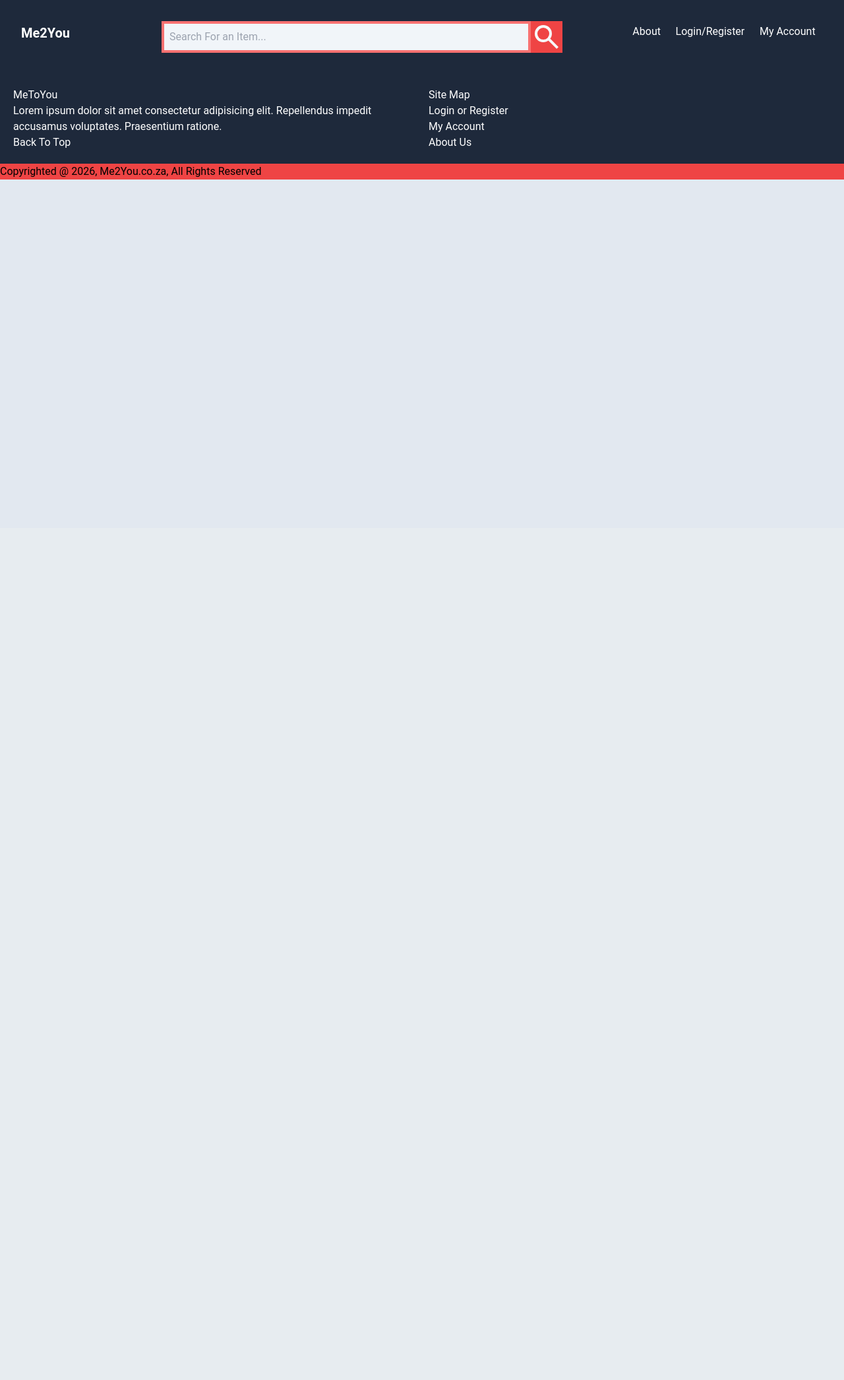
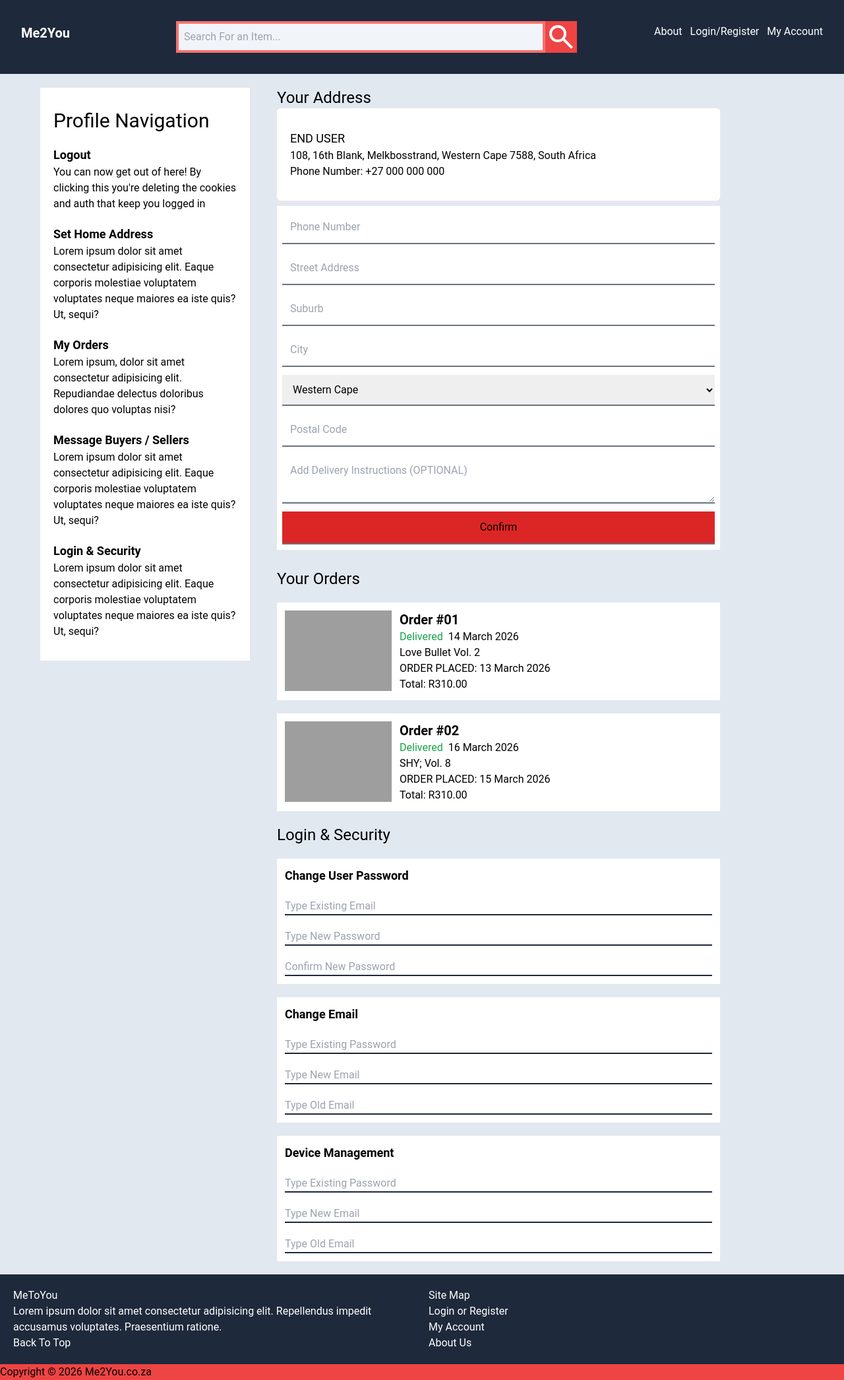
Before and after one commit to DaChoco/MeZenYou, a PHP site: page /pages/account.html in a window 1280 px wide. Shown: the whole page at 66% size. Before the commit the page ends 272 px from the top, so only its background shows below. Run offline with PHP 8.4, Linux system fonts and the light colour scheme; style sheets or scripts are compiled from the project's sources; grey boxes are pictures that could not be loaded.

Commit message:
started styling the account and about page

```diff
--- a/components/footer.html
+++ b/components/footer.html
@@ -8,11 +8,11 @@
             <button type="button">Back To Top</button>
         </div>
 
-        <div>
+        <div class="flex flex-col">
             <h4>Site Map</h4>
-            <p>Login or Register</p>
-            <p>My Account</p>
-            <p>About Us</p>
+            <a href="/pages/auth.html">Login or Register</a>
+            <a href="/pages/account.html">My Account</a>
+            <a href="/pages/about.html">About Us</a>
         </div>
     </footer>
     <div class="bg-red-500 w-full h-fit flex flex-row items-center">
--- a/components/topnav.html
+++ b/components/topnav.html
@@ -1,28 +1,32 @@
-<nav class="bg-slate-800 [&>*]:text-white w-full h-fit p-8 flex flex-row justify-between">
+<nav class="bg-darkgray [&>*]:text-white w-full h-fit p-8 flex flex-row justify-between">
         <h1 class="my-1 mr-11 font-bold text-xl">
             <a href="/">Me2You</a>
         </h1>
 
         <div class="flex flex-row w-1/2 bg-slate-100 relative">
-            <input class="bg-slate-100 text-black p-2 flex-1 border-4 border-red-400" placeholder="Search For an Item..." type="text" />
+            <input class="bg-slate-100 text-black p-2 flex-1 border-4 border-red-400 outline-none" placeholder="Search For an Item..." type="text" />
 
-            <div class="absolute hidden rounded-sm border-b border-gray-800 z-50 max-h-[150px] text-gray-700 top-full left-0 right-0 bg-white">
-                <ul id="autocomplete-srch" class="[&*>]:border-b-2 [&>*]:border-gray-400 [&>*]:p-2">
+            <div class="absolute rounded-sm border border-gray-800 z-50 max-h-[150px] text-gray-700 top-full left-0 right-0 bg-white">
+                <ul id="autocomplete-srch" class="[&*>]:border-b-2 [&>*]:border-gray-400 [&>*]:p-2  hover:[&>*]:bg-red-100">
 
                 </ul>
             </div>
 
-            <svg class="fill-slate-50 bg-red-500 w-12 h-full" xmlns="http://www.w3.org/2000/svg"
+            <button type="button" aria-label="Search">
+                <span class="sr-only">Search</span>
+                <svg class="fill-slate-50 bg-red-500 w-12 h-full" xmlns="http://www.w3.org/2000/svg"
                 viewBox="0 -960 960 960">
                 <path
                     d="M784-120 532-372q-30 24-69 38t-83 14q-109 0-184.5-75.5T120-580q0-109 75.5-184.5T380-840q109 0 184.5 75.5T640-580q0 44-14 83t-38 69l252 252-56 56ZM380-400q75 0 127.5-52.5T560-580q0-75-52.5-127.5T380-760q-75 0-127.5 52.5T200-580q0 75 52.5 127.5T380-400Z" />
-            </svg>
+                </svg>
+            </button>
+
         </div>
 
         <ul
-            class="flex [&>*]:items-center [&>*]:align-middle flex-row justify-between [&>li]:my-1 [&>li]:mx-auto w-[300px]">
+            class="flex [&>*]:items-center [&>*]:align-middle flex-row justify-between [&>li]:my-1 [&>li]:mx-auto w-fit space-x-3">
             <li><a href="/pages/about.html">About</a></li>
             <li><a href="/pages/auth.html">Login/Register</a></li>
-            <li>My Account</li>
+            <li><a href="/pages/account.html">My Account</a></li>
         </ul>
     </nav>
--- a/package.json
+++ b/package.json
@@ -5,7 +5,7 @@
   "main": "index.js",
   "scripts": {
     "test": "echo \"Error: no test specified\" && exit 1",
-    "build": "tailwindcss -i ./styles.css -o ./dist/output.css --watch",
+    "build": "tailwindcss -i ./styles.css -o ./dist/output.css --minify",
     "dev": "tailwindcss -i ./styles.css -o ./dist/output.css --watch"
   },
   "keywords": [],
--- a/pages/account.html
+++ b/pages/account.html
@@ -1,35 +1,155 @@
 <!DOCTYPE html>
 <html lang="en">
+
 <head>
     <meta charset="UTF-8">
     <meta name="viewport" content="width=device-width, initial-scale=1.0">
-    <title>Document</title>
-    <link rel="stylesheet" href="./dist/output.css" />
+    <title>My Account</title>
+    <link rel="stylesheet" href="../dist/output.css" />
     <script src="../javascript/includefooter.js"></script>
     <script src="../javascript/includetopnav.js"></script>
 </head>
+
 <body>
     <div id="topnav"></div>
 
+    <section class="grid grid-cols-[400px_1fr] m-5 [&_*]:duration-200">
 
-    <footer class=" [&>*]:text-white w-full grid grid-cols-2 grid-rows-1 gap-x-5 min-h-fit p-5 bg-slate-800">
+        <nav class="profile-nav space-y-5 flex flex-col row-span-full px-5 py-8 bg-white w-4/5 mx-auto my-0 border sticky top-4 h-fit">
+            <h1 class="text-3xl">Profile Navigation</h1>
+            <div>
+                <span class="text-lg font-semibold hover:text-hoverbtnred">Logout</span>
+                <p>You can now get out of here! By clicking this you're deleting the cookies and auth that keep you
+                    logged in</p>
+            </div>
 
-        <div class="left-section">
-            <h2>MeToYou</h2>
-            <p>Lorem ipsum dolor sit amet consectetur adipisicing elit. Repellendus impedit accusamus voluptates. Praesentium ratione.</p>
-            <button type="button">Back To Top</button>
-        </div>
+            <div>
+                <a href="#address-section" class="text-lg font-semibold hover:text-hoverbtnred">Set Home Address</a>
+                <p>Lorem ipsum dolor sit amet consectetur adipisicing elit. Eaque corporis molestiae voluptatem
+                    voluptates neque maiores ea iste quis? Ut, sequi?</p>
+            </div>
 
-        <div>
-            <h4>Site Map</h4>
-            <p>Login or Register</p>
-            <p>My Account</p>
-            <p>About Us</p>
+
+            <div>
+                <a href="#orders-section" class="text-lg font-semibold hover:text-hoverbtnred">My Orders</a>
+                <p>Lorem ipsum, dolor sit amet consectetur adipisicing elit. Repudiandae delectus doloribus dolores quo
+                    voluptas nisi?</p>
+            </div>
+
+            <div>
+                <span class="text-lg font-semibold hover:text-hoverbtnred">Message Buyers / Sellers</span>
+                <p>Lorem ipsum dolor sit amet consectetur adipisicing elit. Eaque corporis molestiae voluptatem
+                    voluptates neque maiores ea iste quis? Ut, sequi?</p>
+            </div>
+
+            <div>
+                <a href="#security-section" class="text-lg font-semibold hover:text-hoverbtnred" >Login & Security</a>
+                <p>Lorem ipsum dolor sit amet consectetur adipisicing elit. Eaque corporis molestiae voluptatem
+                    voluptates neque maiores ea iste quis? Ut, sequi?</p>
+            </div>
+
+        </nav>
+
+
+    <div class="space-y-5">
+        <div class="home-address w-4/5 h-fit flex flex-col">
+            <h3 class="text-2xl" id="address-section">Your Address</h3>
+            <div class="bg-white px-5 py-8 rounded-md shadow-sm shadow-red-100">
+                <span class="text-lg">END USER</span>
+                <p>108, 16th Blank, Melkbosstrand, Western Cape 7588, South Africa</p>
+                <p>Phone Number: +27 000 000 000</p>
+            </div>
+
+            <form action="" class="address-form flex flex-col space-y-3 my-2 p-2 [&>*]:p-3 [&>*]:border-b-2 [&>*]:border-gray-500 bg-white">
+                <input type="tel" id="phone-num" placeholder="Phone Number">
+                <input type="text" id="streetadd" placeholder="Street Address">
+                <input type="text" id="suburb" placeholder="Suburb">
+                <input type="text" placeholder="City">
+                <select title="Select Province" name="province-selector" id="provinceselect">
+                    <option value="">Western Cape</option>
+                    <option value="">Eastern Cape</option>
+                    <option value="">Gauteng</option>
+                    <option value="">Mmpumalanga</option>
+                    <option value="">Kwa-Zulu Natal</option>
+                </select>
+                <input type="text" placeholder="Postal Code">
+                <textarea name="del-instructions" id="del-instruct" placeholder="Add Delivery Instructions (OPTIONAL)"></textarea>
+                <button type="submit" class="bg-red-600">Confirm</button>
+            </form>
 
         </div>
 
-    </footer>
-    <div class="bg-red-500 w-full h-fit flex flex-row items-center">Copyrighted @ 2026, Me2You.co.za, All Rights Reserved</div>
+        <div class="my-orders flex flex-col w-4/5 my-4 space-y-5">
+            <h3 id="orders-section" class="text-2xl">Your Orders</h3>
+            <article class="order-box grid grid-cols-[25%_75%] gap-x-3 grid-rows-1 bg-white p-3">
+                <img class="object-contain" src="/images/37c5f1ca-d930-432c-9e4e-0c632f954b85.png" alt="">
+
+                <div class="flex flex-col">
+                    <h4 class="text-xl font-bold">Order #01</h4>
+                    <span class="flex flex-row"><p class="text-green-600 mr-2">Delivered </p> 14 March 2026</span>
+                    <ul>
+                        <li>Love Bullet Vol. 2</li>
+                    </ul>
+
+                    <p>ORDER PLACED: 13 March 2026</p>
+                    <p>Total: R310.00</p>
+                </div>
+            </article>
+
+            <article class="order-box grid grid-cols-[25%_75%] gap-x-3 grid-rows-1 bg-white p-3">
+                <img class="object-contain" src="/images/SHYVol8.webp" alt="">
+
+                <div class="flex flex-col">
+                    <h4 class="text-xl font-bold">Order #02</h4>
+                    <span class="flex flex-row"><p class="text-green-600 mr-2">Delivered </p> 16 March 2026</span>
+                    <ul>
+                        <li>SHY; Vol. 8</li>
+                    </ul>
+
+                    <p>ORDER PLACED: 15 March 2026</p>
+                    <p>Total: R310.00</p>
+                </div>
+            </article>
+        </div>
+
+        <div class="messaging-page"></div>
+
+        <div id="security-section" class="login-security w-4/5 flex flex-col space-y-5">
+            <h4 class="text-2xl" >Login & Security</h4>
+            <div class="flex flex-col space-y-5 bg-white p-3 [&>input]:border-b-2 [&>input]:border-darkgray">
+
+                <span class="text-lg font-semibold">Change User Password</span>
+                <input type="email" placeholder="Type Existing Email">
+
+                <input type="password" placeholder="Type New Password">
+                <input type="password" placeholder="Confirm New Password">
+            </div>
+
+            <div class="flex flex-col space-y-5 bg-white p-3 [&>input]:border-b-2 [&>input]:border-darkgray">
+
+                <span class="text-lg font-semibold">Change Email</span>
+                <input type="password" placeholder="Type Existing Password">
+
+                <input type="email" placeholder="Type New Email">
+                <input type="email" placeholder="Type Old Email">
+            </div>
+
+              <div class="flex flex-col space-y-5 bg-white p-3 [&>input]:border-b-2 [&>input]:border-darkgray">
+
+                <span class="text-lg font-semibold">Device Management</span>
+                <input type="password" placeholder="Type Existing Password">
+
+                <input type="email" placeholder="Type New Email">
+                <input type="email" placeholder="Type Old Email">
+            </div>
+        </div>
+    </div>
+
+    </section>
+
+
+    <div id="footer"></div>
 
 </body>
+
 </html>
--- a/styles.css
+++ b/styles.css
@@ -5,6 +5,12 @@
 
 @layer base {
   body {
-    @apply bg-slate-200;
+    @apply bg-slate-200 scroll-smooth;
   }
 }
+
+@layer components {
+  .add-to-cart-or-buy {
+    @apply [&>*]:flex [&>*]:flex-col p-7 space-y-4;
+  }
+}
--- a/tailwind.config.js
+++ b/tailwind.config.js
@@ -1,8 +1,13 @@
 /** @type {import('tailwindcss').Config} */
 module.exports = {
-  content: ["./*.html", "./pages/**/*.html"],
+  content: ["./**/*.{html,js}", "!./node_modules/**"],
   theme: {
     extend: {
+      colors: {
+        hoverbtnred: '#D10D0D',
+        darkgray: '#1E293B',
+        normalred: '#DC2626'
+      },
       fontFamily: {
         sans: ['Roboto', 'ui-sans-serif', 'system-ui', 'Segoe UI', 'Helvetica Neue', 'Arial', 'sans-serif'],
     },
```
Also changed, not shown: index.html (+23 -11 lines), pages/about.html (+20 -16 lines), pages/auth.html (+4 -49 lines), pages/product.html (+40 -29 lines).
